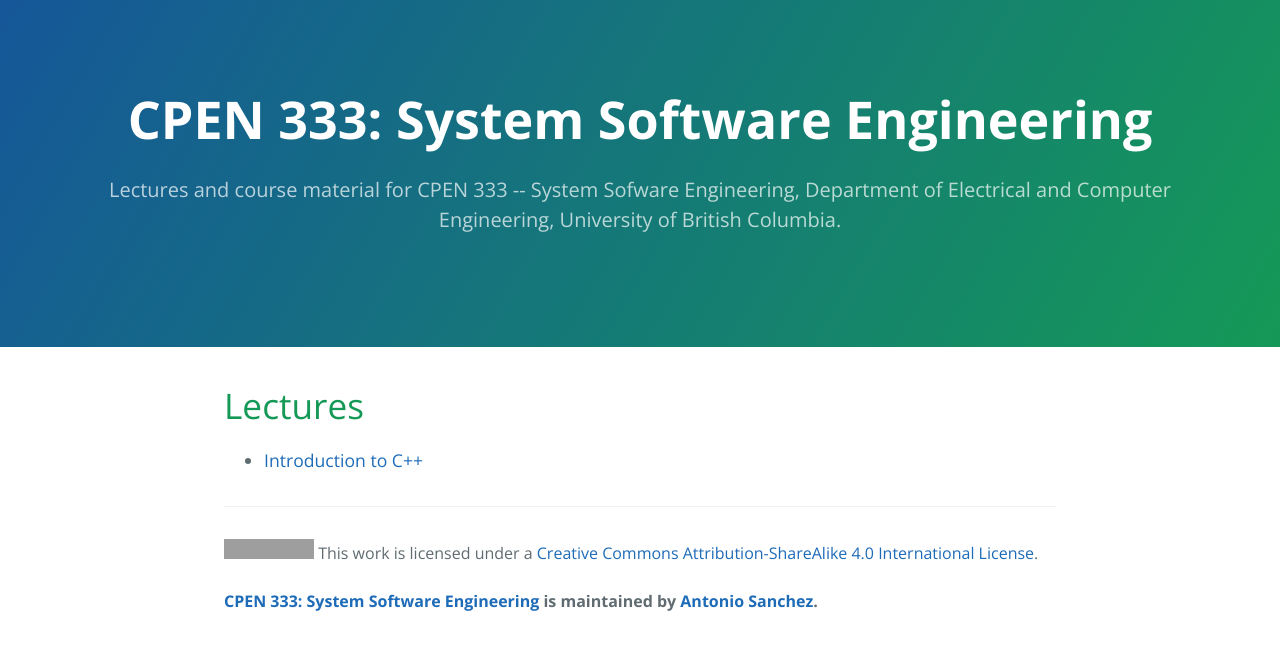
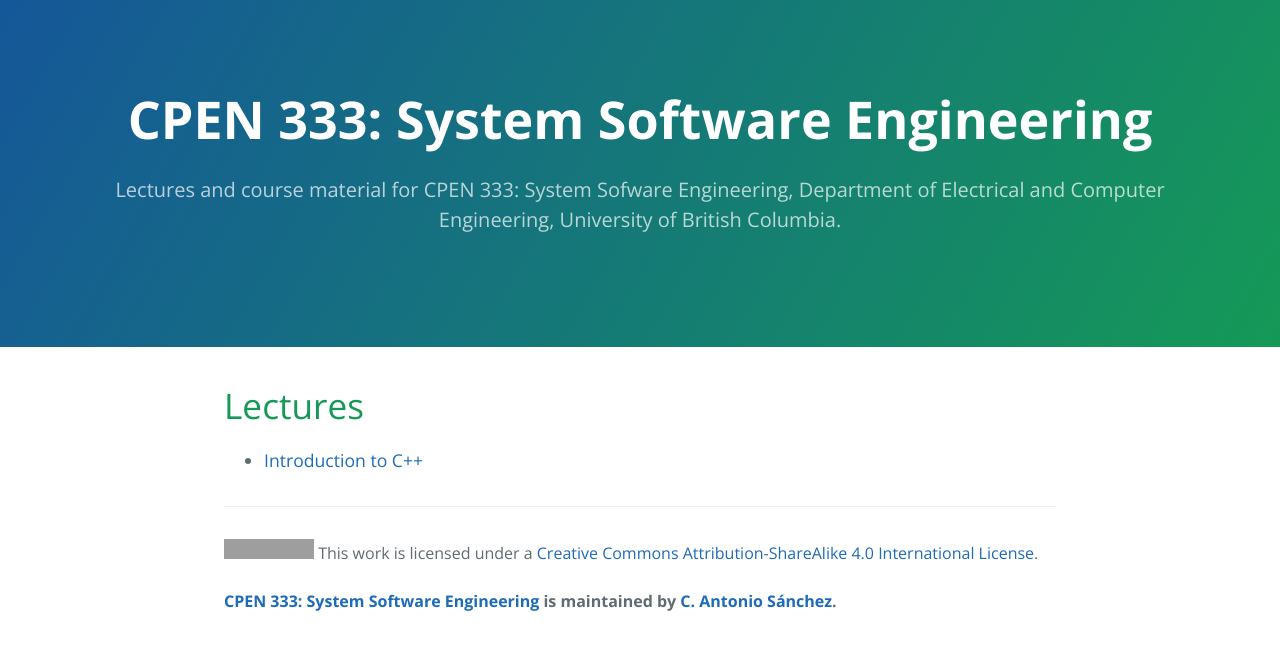
Before and after one commit to cpen333/cpen333.github.io, a Jekyll site: the page built from index.html, in a window 1280 px wide. Shown: the top 650 px of the page. Built offline with Jekyll 4.4.1, drawn with Linux system fonts in a browser that asks for light colours; grey boxes are pictures that could not be loaded.

```diff
--- a/_config.yml
+++ b/_config.yml
@@ -1,11 +1,11 @@
 # Setup
 title:        "CPEN 333: System Software Engineering"
-tagline:      "Lectures and course material for CPEN 333 -- System Sofware Engineering, Department of Electrical and Computer Engineering, University of British Columbia."
+tagline:      "Lectures and course material for CPEN 333: System Sofware Engineering, Department of Electrical and Computer Engineering, University of British Columbia."
 baseurl:      ""
 
 # About/contact
 author:
-  name:       Antonio Sanchez
+  name:       C. Antonio Sánchez
   url:
 
 #Others
--- a/_layouts/lecture.html
+++ b/_layouts/lecture.html
@@ -8,9 +8,9 @@ layout: default
 {% if lecture.authors == blank %}
   <span class="copyright">Copyright (c) 2017, "{{ site.author }}"</span>
 {% else %}
-  <span class="copyright">Copyright (c) 2017 -- {{ lecture.authors }}
-  {% for author in lecture.authors %}
-    , {{ author }}
+  <span class="copyright">Copyright (c) 2017 -- {{ lectures.authors }}
+  {% for author in lectures.authors %}
+    ", {{ author }}"
   {% endfor %}
   </span>
 {% endif %}
```
Also changed, not shown: _lectures/lecture0.md (+2 -0 lines).
